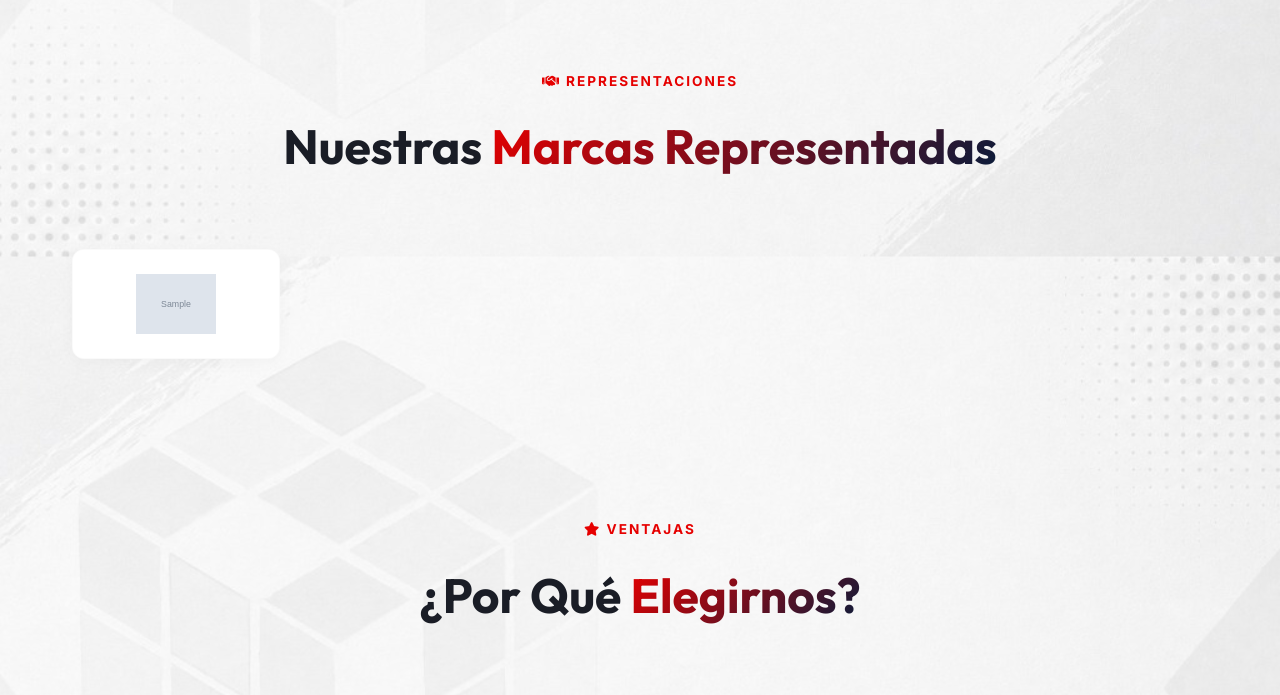
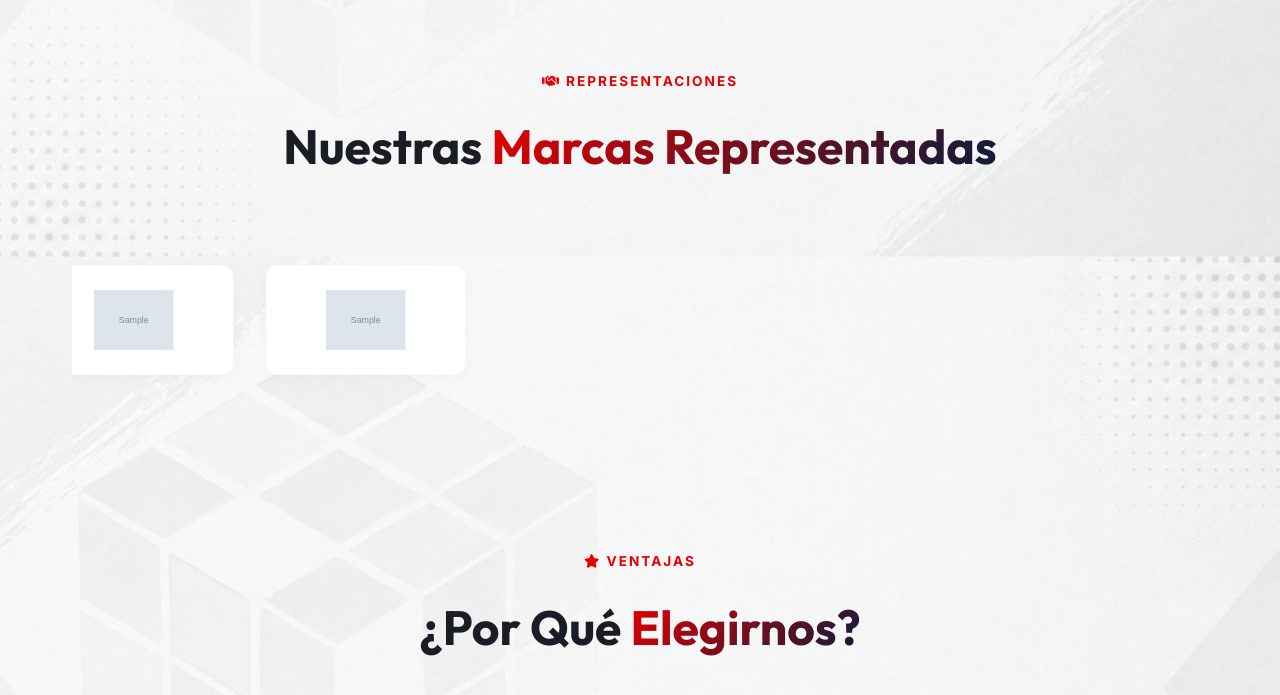
Before and after one commit to alemherb-sketch/grupo-dewill, a Flask app: page / in a window 1280 px wide. Shown: the part 2301-2996 px from the top of the page. Run offline with Flask 3, Linux system fonts and the light colour scheme; tables that the repository leaves empty hold one stand-in row (values such as "Sample post"); grey boxes marked "Sample" are stand-in pictures.

Commit message:
feat: convert brands grid to an infinite scrolling marquee carousel to save vertical space

```diff
--- a/static/css/styles.css
+++ b/static/css/styles.css
@@ -3661,49 +3661,6 @@ section,
     font-size: 0.8rem;
     transition: transform 0.3s;
 }
-.category-card:hover .category-link i {
-    transform: translateX(5px);
-}
-
-/* ====== 1.6 BRANDS / MARCAS REPRESENTADAS ====== */
-.brands-section {
-    padding: 4rem 0;
-    background-color: #f4f6f9;
-    background-image: url('../assets/hero_bg.png'); /* To give a subtle geometric feel if available, else fallback to color */
-    background-size: cover;
-    background-blend-mode: overlay;
-}
-.brands-grid {
-    display: grid;
-    grid-template-columns: repeat(5, 1fr);
-    gap: 1.5rem;
-    margin-top: 2rem;
-}
-@media (max-width: 992px) {
-    .brands-grid { grid-template-columns: repeat(3, 1fr); }
-}
-@media (max-width: 576px) {
-    .brands-grid { grid-template-columns: repeat(2, 1fr); }
-}
-.brand-card {
-    background: #ffffff;
-    border-radius: 12px;
-    height: 110px;
-    display: flex;
-    align-items: center;
-    justify-content: center;
-    padding: 1.5rem;
-    box-shadow: 0 4px 15px rgba(0,0,0,0.03);
-    transition: all 0.3s ease;
-    text-decoration: none;
-    border: 1px solid rgba(0,0,0,0.02);
-}
-.brand-card:hover {
-    transform: translateY(-5px);
-    box-shadow: 0 10px 25px rgba(0,0,0,0.08);
-}
-.brand-card img {
-    max-width: 100%;
     max-height: 100%;
     object-fit: contain;
     filter: grayscale(10%) contrast(1.1);
@@ -3782,4 +3739,151 @@ section,
     text-align: center;
     color: var(--text-muted);
     font-size: 0.9rem;
-}
+}/* ====== 1.6 BRANDS / MARCAS REPRESENTADAS ====== */
+.brands-section {
+    padding: 4rem 0;
+    background-color: #f4f6f9;
+}
+
+.brands-marquee-container {
+    overflow: hidden;
+    width: 100%;
+    position: relative;
+    padding: 1rem 0;
+    margin-top: 1.5rem;
+}
+
+.brands-marquee-container::before,
+.brands-marquee-container::after {
+    content: \'\';
+    position: absolute;
+    top: 0;
+    width: 100px;
+    height: 100%;
+    z-index: 2;
+    pointer-events: none;
+}
+.brands-marquee-container::before {
+    left: 0;
+    background: linear-gradient(to right, #f4f6f9, transparent);
+}
+.brands-marquee-container::after {
+    right: 0;
+    background: linear-gradient(to left, #f4f6f9, transparent);
+}
+
+.brands-marquee-track {
+    display: flex;
+    gap: 2rem;
+    width: max-content;
+    animation: marquee-scroll 40s linear infinite;
+}
+
+.brands-marquee-track:hover {
+    animation-play-state: paused;
+}
+
+@keyframes marquee-scroll {
+    0% { transform: translateX(0); }
+    100% { transform: translateX(calc(-50% - 1rem)); }
+}
+
+.brand-card {
+    background: #ffffff;
+    border-radius: 12px;
+    height: 110px;
+    width: 200px;
+    flex-shrink: 0;
+    display: flex;
+    align-items: center;
+    justify-content: center;
+    padding: 1.5rem;
+    box-shadow: 0 4px 15px rgba(0,0,0,0.03);
+    transition: all 0.3s ease;
+    text-decoration: none;
+    border: 1px solid rgba(0,0,0,0.02);
+}
+.brand-card:hover {
+    transform: translateY(-5px);
+    box-shadow: 0 10px 25px rgba(0,0,0,0.08);
+}
+.brand-card img {
+    max-width: 100%;
+    max-height: 100%;
+    object-fit: contain;
+    filter: grayscale(10%) contrast(1.1);
+    transition: filter 0.3s;
+}
+.brand-card:hover img {
+    filter: grayscale(0%) contrast(1.1);
+}
+.brand-name-text {
+    font-family: var(--font-heading, \'Inter\', sans-serif);
+    font-size: 1.1rem;
+    font-weight: 800;
+    color: #0d2240;
+    text-transform: uppercase;
+    letter-spacing: 0.5px;
+    text-align: center;
+}
+
+/* ========== LIVE SEARCH ========== */
+.nav-search-container {
+    position: relative;
+}
+.search-results-dropdown {
+    position: absolute;
+    top: 110%;
+    left: 0;
+    width: 320px;
+    background: #ffffff;
+    border-radius: var(--radius-md);
+    box-shadow: var(--shadow-lg);
+    border: 1px solid rgba(0,0,0,0.08);
+    max-height: 400px;
+    overflow-y: auto;
+    z-index: 1000;
+    display: none;
+    flex-direction: column;
+}
+.search-results-dropdown.show {
+    display: flex;
+}
+.search-result-item {
+    display: flex;
+    align-items: center;
+    gap: 1rem;
+    padding: 0.75rem 1rem;
+    border-bottom: 1px solid rgba(0,0,0,0.05);
+    transition: var(--transition);
+    color: var(--text-main);
+}
+.search-result-item:hover {
+    background: var(--bg-surface);
+    color: var(--primary);
+}
+.search-result-img {
+    width: 40px;
+    height: 40px;
+    object-fit: cover;
+    border-radius: var(--radius-sm);
+}
+.search-result-info {
+    display: flex;
+    flex-direction: column;
+}
+.search-result-title {
+    font-weight: 600;
+    font-size: 0.9rem;
+    line-height: 1.2;
+}
+.search-result-cat {
+    font-size: 0.75rem;
+    color: var(--text-muted);
+}
+.search-loading, .search-no-results {
+    padding: 1rem;
+    text-align: center;
+    color: var(--text-muted);
+    font-size: 0.9rem;
+}
--- a/templates/index.html
+++ b/templates/index.html
@@ -111,7 +111,8 @@
             <span class="section-tag"><i class="fas fa-handshake"></i> Representaciones</span>
             <h2 class="section-title">Nuestras <span class="gradient-text">Marcas Representadas</span></h2>
         </div>
-        <div class="brands-grid">
+        <div class="brands-marquee-container">
+            <div class="brands-marquee-track">
                 {% for brand in brands %}
                 <a href="{{ url_for('productos', marca=brand.slug) }}" class="brand-card glass-card">
                     {% if brand.logo_url %}
@@ -121,6 +122,17 @@
                     {% endif %}
                 </a>
                 {% endfor %}
+                <!-- Duplicado para efecto infinito -->
+                {% for brand in brands %}
+                <a href="{{ url_for('productos', marca=brand.slug) }}" class="brand-card glass-card">
+                    {% if brand.logo_url %}
+                    <img src="{{ url_for('static', filename=brand.logo_url) }}" alt="{{ brand.name }}">
+                    {% else %}
+                    <span class="brand-name-text">{{ brand.name }}</span>
+                    {% endif %}
+                </a>
+                {% endfor %}
+            </div>
         </div>
     </div>
 </section>
```
Lines whose indentation alone changed are shown as unchanged.
